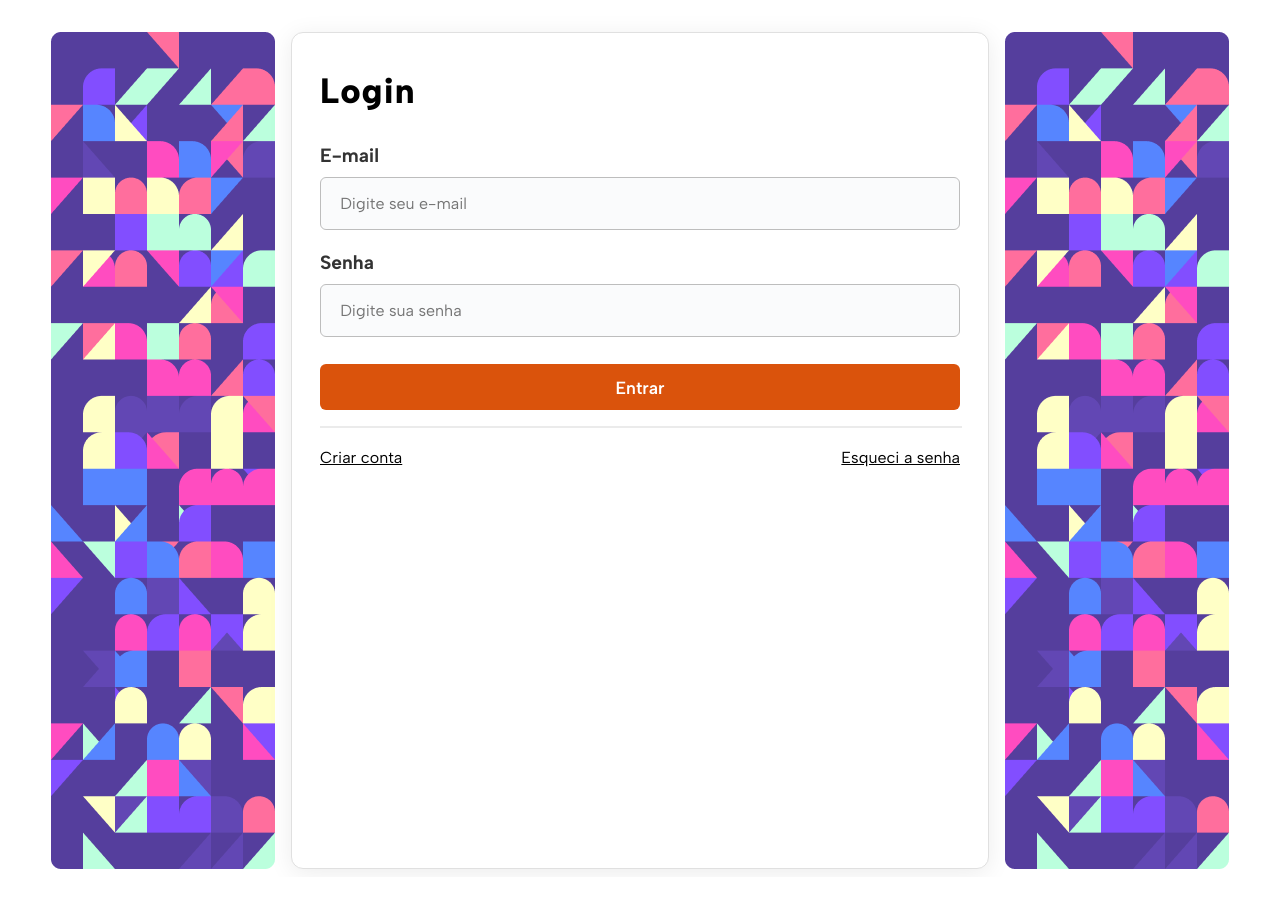
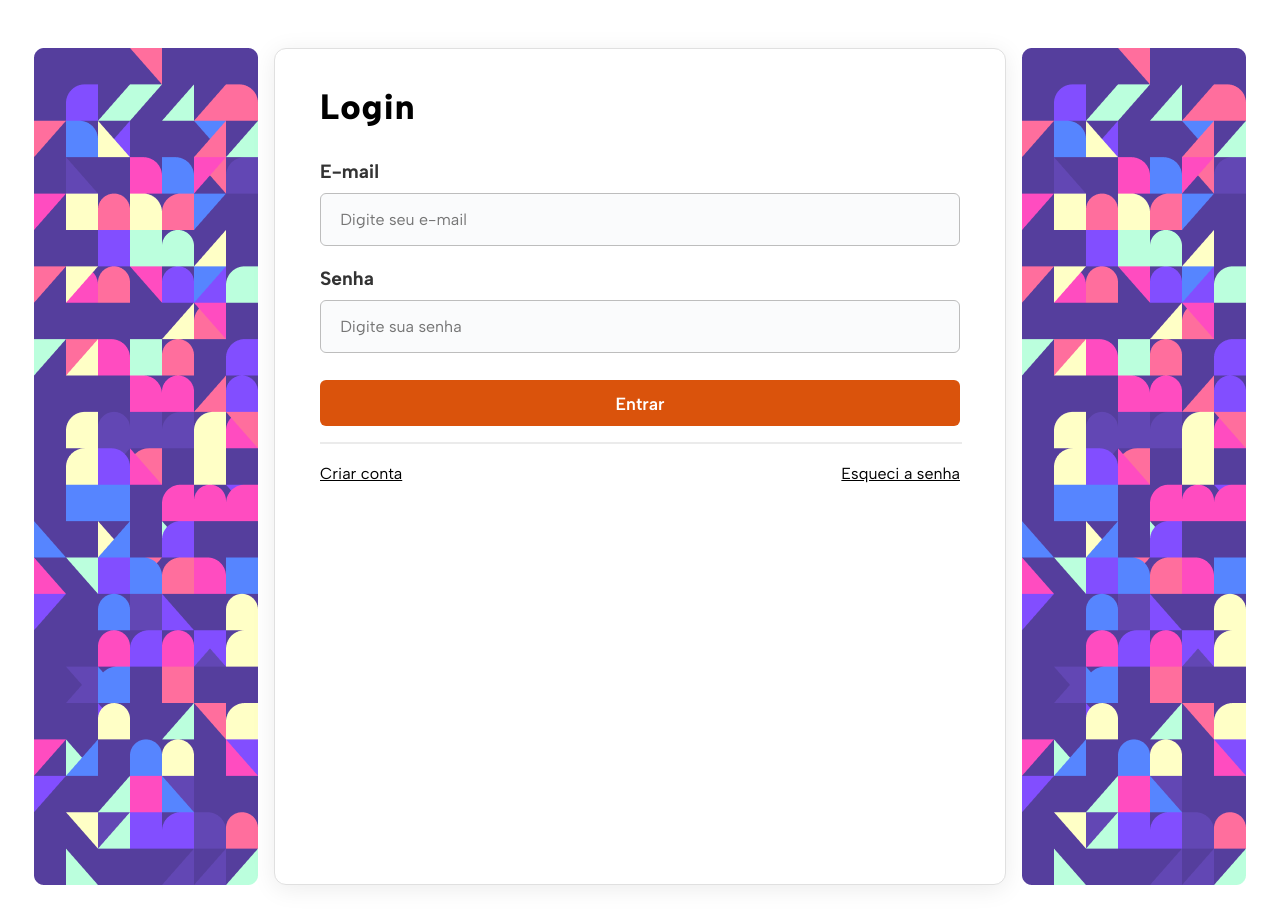
Before and after one commit to TheBugs-io/cadeasala-front, a React (Vite) app: page /login in a window 1280 px wide. Before the commit the page ends 877 px from the top, so only its background shows below. Built offline with nearby package versions, Linux system fonts and the light colour scheme.

Commit message:
fix: responsive screen

```diff
--- a/src/app/styles/Login.css
+++ b/src/app/styles/Login.css
@@ -1,9 +1,11 @@
 .login-container {
   display: flex;
   flex-direction: row;
+  flex-wrap: wrap;
   gap: 1rem;
   justify-content: center;
   margin-top: 2rem;
+  padding: 1rem;
 }
 
 .image-forms-container{
@@ -13,7 +15,7 @@
 
 .form-container {
   min-width: 40rem;
-  padding: 32px 28px;
+  padding: 2rem;
   border-radius: 12px;
   background: #fff;
   box-shadow: 0 4px 24px 0 rgba(0, 0, 0, 0.08);
@@ -106,3 +108,19 @@
   border: 1px solid rgba(0, 0, 0, 0.08);
   margin-top: 1rem;
 }
+
+@media (min-width: 768px) {
+  .form-title {
+    text-align: start;
+    font-size: 2.2rem;
+  }
+
+  .form-link-group {
+    flex-direction: row;
+    justify-content: space-between;
+  }
+
+  .form-container {
+    padding: 2rem 2.8rem;
+  }
+}
```
